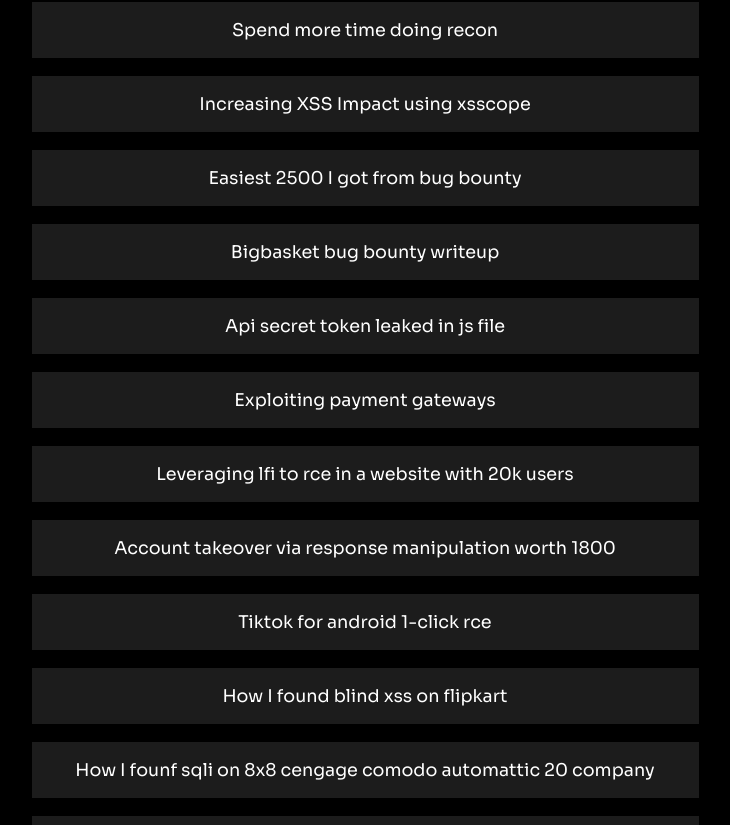
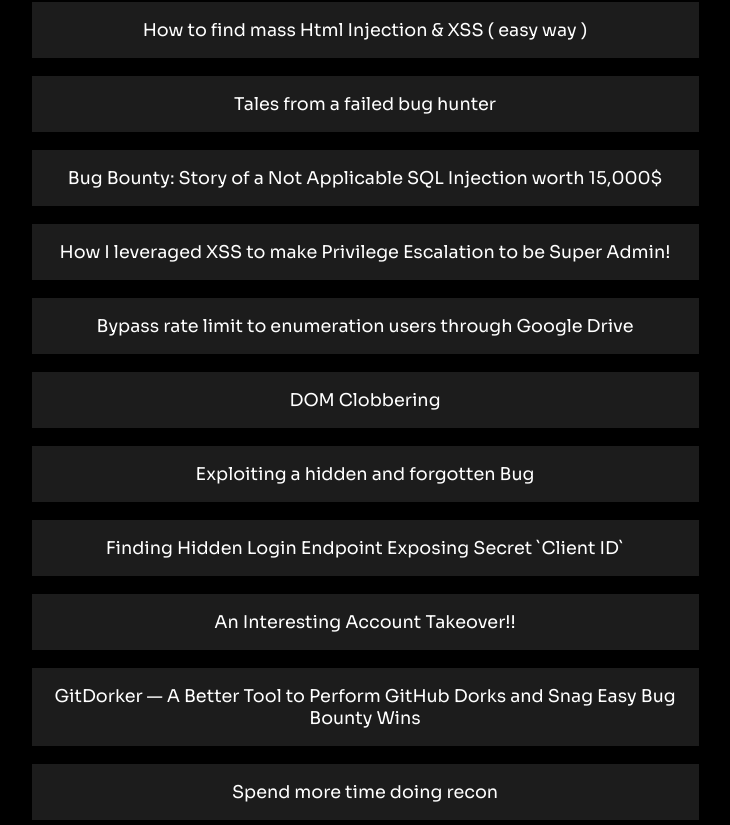
Before and after one commit to ParmeetChanne/hacker-stop, a React (Create React App) app: page /writeups in a window 1280 px wide. Shown: the part 275-1100 px from the top of the page, without its empty margins (275-1005 px from the left). Built offline with nearby package versions, Linux system fonts and the light colour scheme.

Commit message:
writeups

```diff
--- a/src/pages/writeups.js
+++ b/src/pages/writeups.js
@@ -11,6 +11,16 @@
       <br></br>
       <div>
         <ul>
+          <li><a href="https://sefoo.medium.com/how-to-find-mass-html-injection-xss-easy-way-89ba82c23e33">How to find mass Html Injection & XSS ( easy way )</a></li>
+          <li><a href="https://beefaaubee.medium.com/tales-from-a-failed-bug-bounty-hunter-b33f6b42bcc6">Tales from a failed bug hunter</a></li>
+          <li><a href="https://0xjin.medium.com/bug-bounty-story-of-a-not-applicable-sql-injection-worth-15-000-ed4bd3b2f09c">Bug Bounty: Story of a Not Applicable SQL Injection worth 15,000$</a></li>
+          <li><a href="https://melotover.medium.com/how-i-leveraged-xss-to-make-privilege-escalation-to-be-super-admin-e120b6090451">How I leveraged XSS to make Privilege Escalation to be Super Admin!</a></li>
+          <li><a href="https://3bodymo.medium.com/bypass-rate-limit-to-enumeration-users-through-google-drive-ed64e07c879c">Bypass rate limit to enumeration users through Google Drive</a></li>
+          <li><a href="https://medium.com/dsc-sastra-deemed-to-be-university/dom-clobbering-177e85c12dcf">DOM Clobbering</a></li>
+          <li><a href="https://cirius.medium.com/exploiting-a-hidden-and-forgotten-bug-49ce7ad4de39">Exploiting a hidden and forgotten Bug</a></li>
+          <li><a href="https://ahmdhalabi.medium.com/finding-hidden-login-endpoint-exposing-secret-client-id-88c3c2a1af45">Finding Hidden Login Endpoint Exposing Secret `Client ID`</a></li>
+          <li><a href="https://mayank-01.medium.com/an-interesting-account-takeover-3a33f42d609d">An Interesting Account Takeover!!</a></li>
+          <li><a href="https://obheda12.medium.com/gitdorker-a-new-tool-for-manual-github-dorking-and-easy-bug-bounty-wins-92a0a0a6b8d5">GitDorker — A Better Tool to Perform GitHub Dorks and Snag Easy Bug Bounty Wins</a></li>
           <li><a href="https://vedanttekale20.medium.com/spend-more-time-doing-recon-youll-get-more-bugs-e7ffd5bf9202">Spend more time doing recon</a></li>
           <li><a href="https://infosecwriteups.com/increasing-xss-impact-using-xsscope-879669e6ba78">Increasing XSS Impact using xsscope</a></li>
           <li><a href="https://3bodymo.medium.com/the-easiest-2500-i-got-it-from-bug-bounty-program-8f47ea4aff22">Easiest 2500 I got from bug bounty</a></li>
@@ -21,7 +31,7 @@
           <li><a href="https://ashutoshmishra00x0.medium.com/account-takeover-via-response-manipulation-worth-1800-ffb242cc55c9">Account takeover via response manipulation worth 1800</a></li>
           <li><a href="https://medium.com/@dPhoeniixx/tiktok-for-android-1-click-rce-240266e78105">Tiktok for android 1-click rce</a></li>
           <li><a href="https://infosecwriteups.com/how-i-found-blind-xss-on-flipkart-6b22199f3496">How I found blind xss on flipkart</a></li>
-          <li><a href="https://ahmadaabdulla.medium.com/how-i-found-sql-injection-on-8x8-cengage-comodo-automattic-20-company-c296d1a09f63">How I founf sqli on 8x8 cengage comodo automattic 20 company</a></li>
+          <li><a href="https://ahmadaabdulla.medium.com/how-i-found-sql-injection-on-8x8-cengage-comodo-automattic-20-company-c296d1a09f63">How I found sqli on 8x8 cengage comodo automattic 20 company</a></li>
           <li><a href="https://ruvlol.medium.com/1000-for-open-redirect-via-unknown-technique-675f5815e38a">1000 for open redirect via unknown technique</a></li>
           <li><a href="https://medium.com/techiepedia/account-takeover-by-otp-bypass-7e6d1b2eb3a3">Account takeover by otp bypass</a></li>
           <li><a href="https://blog.shiftleft.io/scanning-for-secrets-in-source-code-9fcb486f8c0e">Scanning for secrets in source code</a></li>
```
